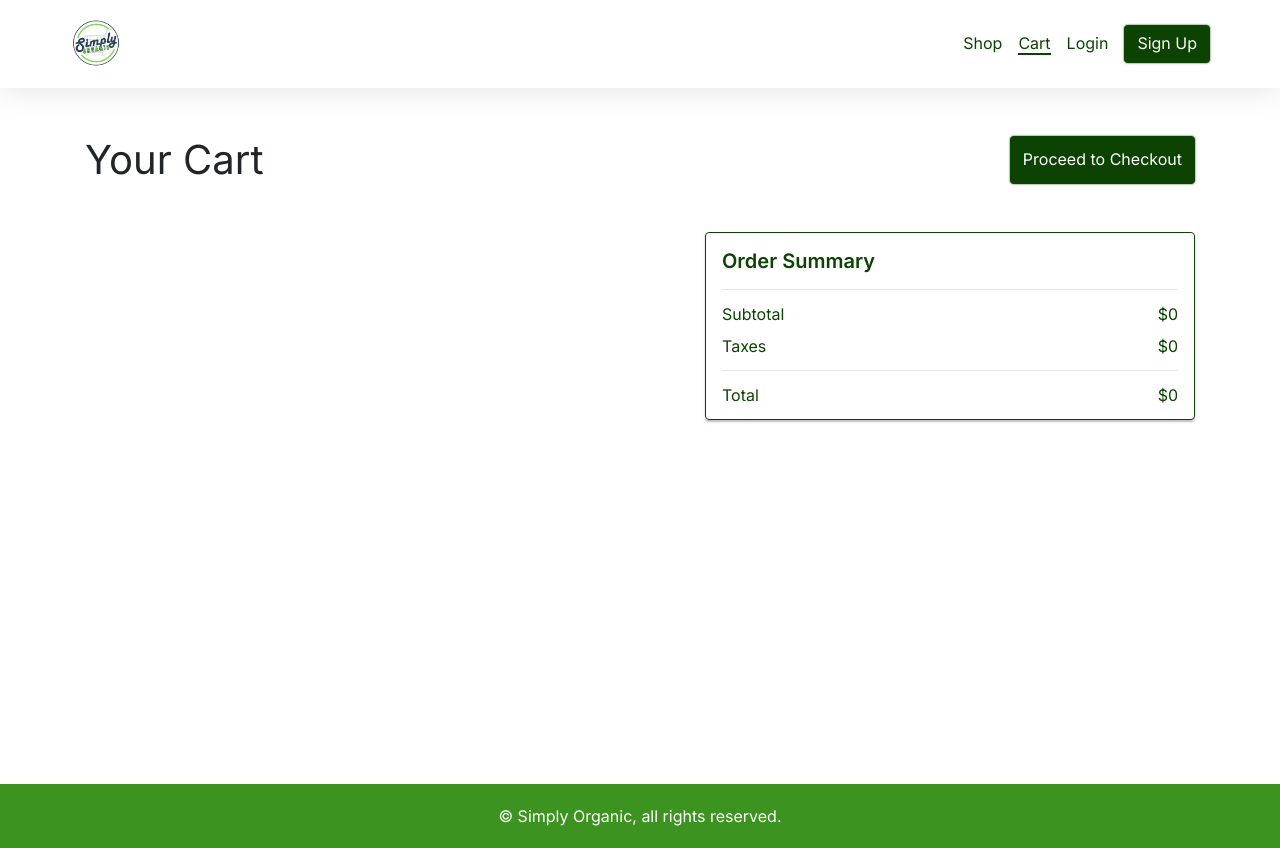
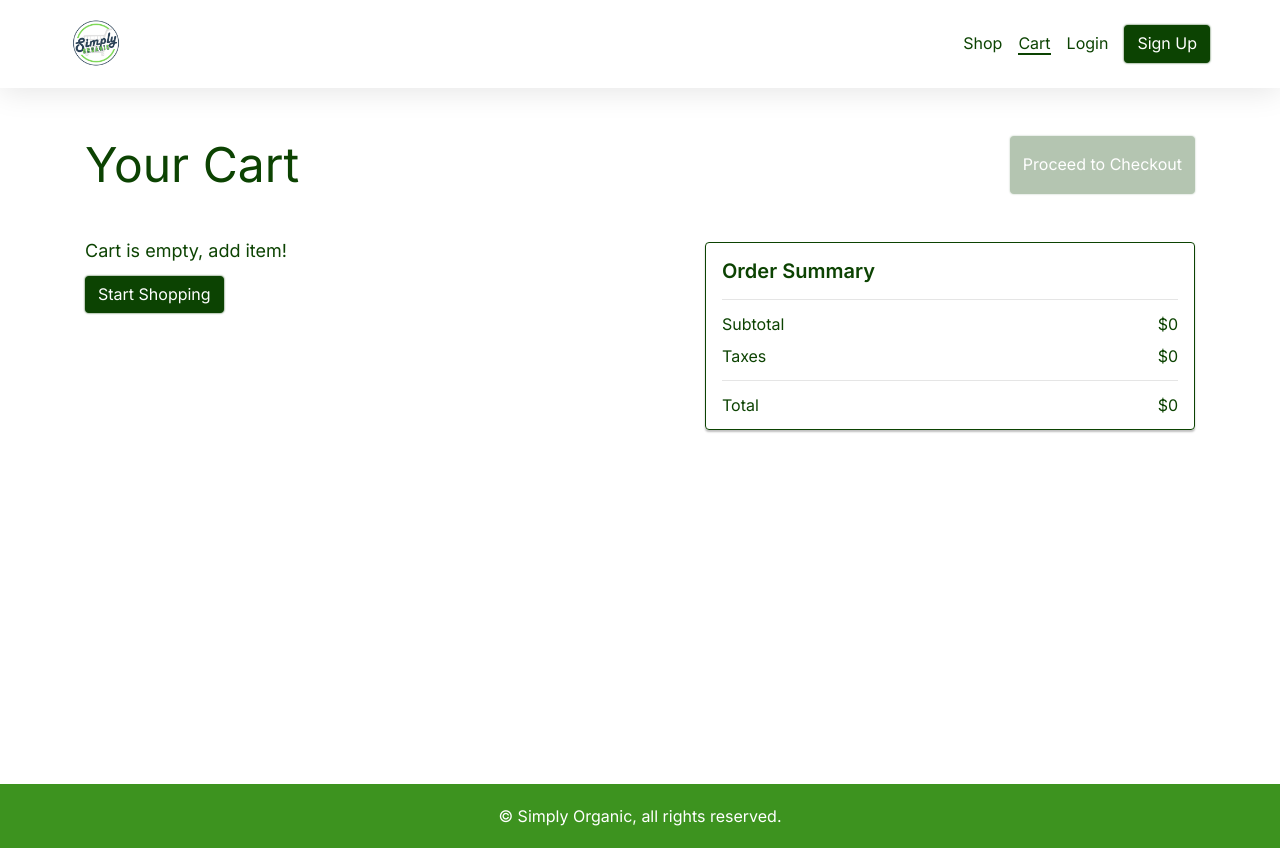
Before and after one commit to XinpinLiu/simply-organic, an Angular app in the folder client/: page /cart in a window 1280 px wide. Built offline with nearby package versions, Linux system fonts and the light colour scheme.

Commit message:
fixed ui issues and added empty cart ui

```diff
--- a/client/src/app/components/add-product/add-product.component.css
+++ b/client/src/app/components/add-product/add-product.component.css
@@ -7,6 +7,7 @@
   font-size: 48px;
   line-height: 1.2;
   text-align: center;
+  color: var(--green-400);
 }
 
 .submit-form {
--- a/client/src/app/components/cart/cart.component.css
+++ b/client/src/app/components/cart/cart.component.css
@@ -1,3 +1,9 @@
+.cart-header h1 {
+  font-size: 48px;
+  line-height: 1.2;
+  color: var(--green-400);
+}
+
 .product-list {
   flex-grow: 1;
   max-width: 500px;
@@ -106,3 +112,8 @@
   width: 32px;
   height: 32px;
 }
+
+.empty-cart-info p {
+  font-size: 18px;
+  color: var(--green-400);
+}
--- a/client/src/app/components/cart/cart.component.html
+++ b/client/src/app/components/cart/cart.component.html
@@ -1,10 +1,15 @@
 <section class="container cart-container">
     <header class="d-flex justify-content-between mt-5 cart-header">
         <h1>Your Cart</h1>
-        <button class="btn-nav btn-nav-primary" (click)="onCheckOutBtnClick()">Proceed to Checkout</button>
+        <button class="btn-nav btn-nav-primary" (click)="onCheckOutBtnClick()" [disabled]="isCartEmpty">Proceed to
+            Checkout</button>
     </header>
     <div class="d-flex justify-content-between align-items-start flex-wrap mt-5 cart-content mb-5">
-        <ul class="product-list">
+        <div class="empty-cart-info" *ngIf="isCartEmpty">
+            <p>Cart is empty, add item!</p>
+            <a routerLink="/shop" class="btn-nav btn-nav-primary mt-3">Start Shopping</a>
+        </div>
+        <ul class="product-list" *ngIf="!isCartEmpty">
             <li class="product" *ngFor="let product of productList;">
                 <div class="product-details">
                     <img src="{{product.image}}" alt="" />
--- a/client/src/app/components/cart/cart.component.ts
+++ b/client/src/app/components/cart/cart.component.ts
@@ -15,7 +15,7 @@ export default class CartComponent implements OnInit {
   productList: Product[] = [];
   user: User | null = null;
   orderSummary = { subTotal: 0.0, taxes: 0.0, total: 0 };
-
+  isCartEmpty: boolean = true;
   constructor(
     private cartService: CartService,
     private router: Router,
@@ -32,6 +32,16 @@ export default class CartComponent implements OnInit {
     this.authService.user.subscribe((user) => {
       this.user = user;
     });
+
+    this.updateIfCartIsEmpty();
+  }
+
+  updateIfCartIsEmpty() {
+    if (this.productList.length != 0) {
+      this.isCartEmpty = false;
+    } else {
+      this.isCartEmpty = true;
+    }
   }
 
   increaseProductQty(id: number) {
@@ -43,6 +53,7 @@ export default class CartComponent implements OnInit {
 
   deleteProduct(id: number) {
     this.cartService.deleteCartItem(id);
+    this.updateIfCartIsEmpty();
   }
 
   onCheckOutBtnClick() {
--- a/client/src/app/components/checkout-page/checkout-page.component.css
+++ b/client/src/app/components/checkout-page/checkout-page.component.css
@@ -1,3 +1,9 @@
+.payment-header h1 {
+  font-size: 48px;
+  line-height: 1.2;
+  color: var(--green-400);
+}
+
 .payment-body {
   max-width: 400px;
 }
--- a/client/src/app/components/checkout-page/checkout-page.component.html
+++ b/client/src/app/components/checkout-page/checkout-page.component.html
@@ -1,5 +1,5 @@
-<section class="container cart-container mb-5">
-    <header class="d-flex mt-5 ">
+<section class="container payment-page mb-5">
+    <header class="d-flex mt-5 payment-header">
         <h1>Your Payment Details</h1>
     </header>
     <div class="payment-body">
--- a/client/src/app/components/confirmation-page/confirmation-page.component.css
+++ b/client/src/app/components/confirmation-page/confirmation-page.component.css
@@ -1,7 +1,9 @@
-.page-header {
-  font-size: 40px;
+.page-header h1 {
+  font-size: 48px;
+  line-height: 1.2;
   color: var(--green-400);
 }
+
 .page-body h2 {
   font-size: 20px;
   color: var(--green-400);
--- a/client/src/styles.css
+++ b/client/src/styles.css
@@ -179,7 +179,8 @@ button {
   box-shadow: 0 0 2px 0 var(--green-400);
 }
 
-.btn-nav-primary.disabled {
+.btn-nav-primary.disabled,
+.btn-nav-primary:disabled {
   opacity: 0.3;
   pointer-events: none;
 }
```
